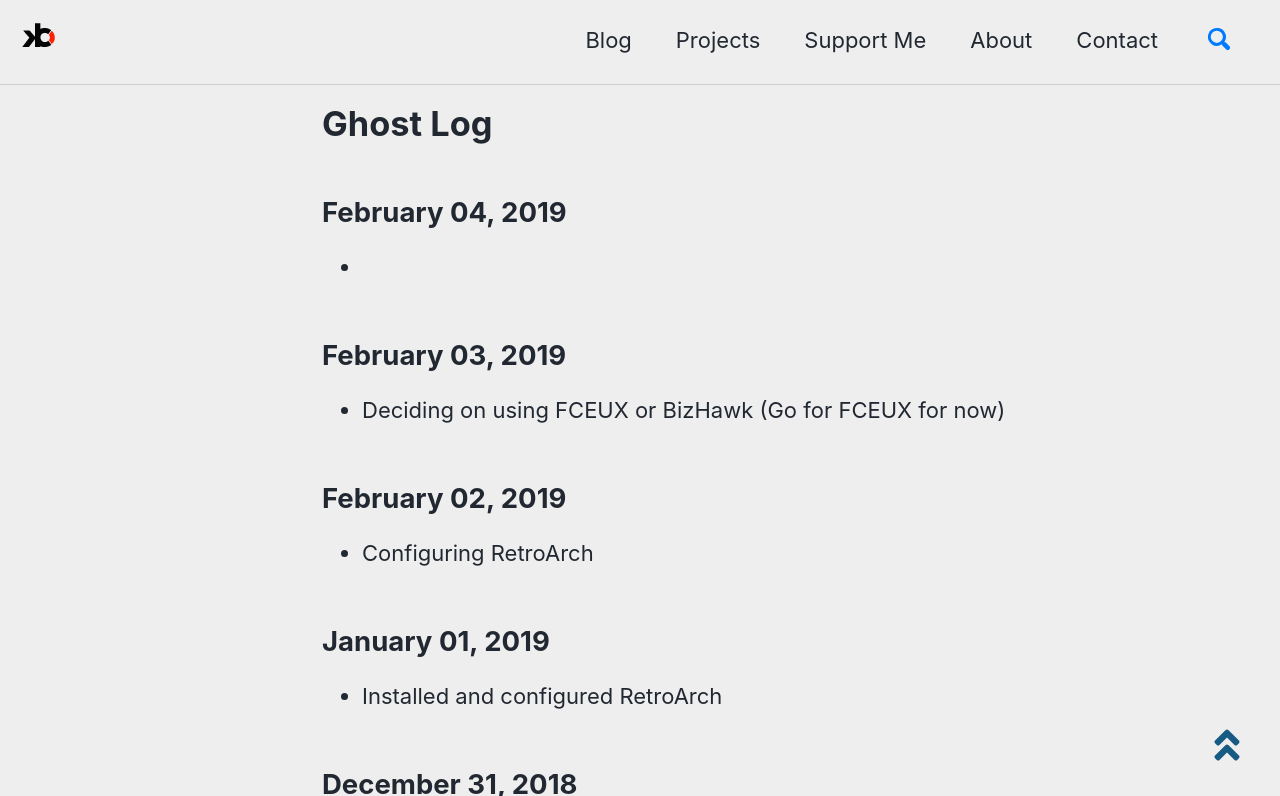
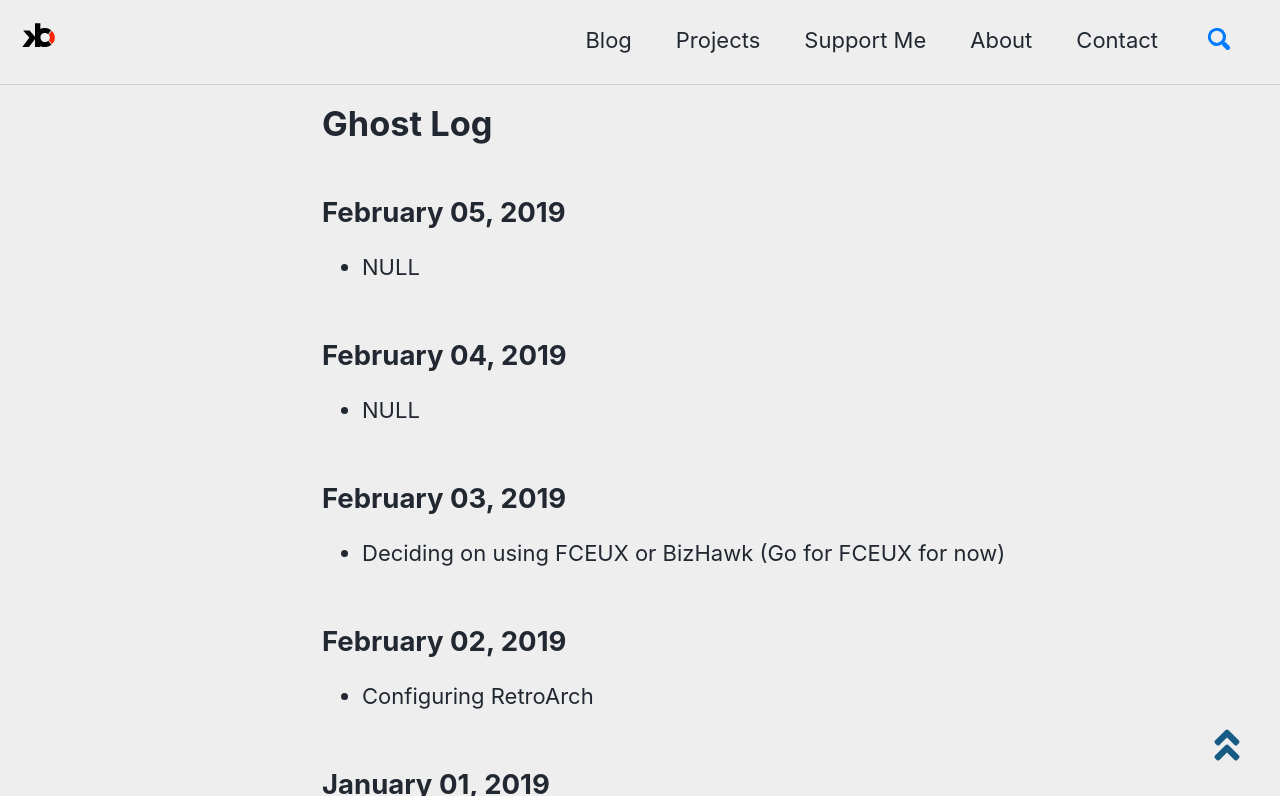
Before and after one commit to kulbhushanchand/kulbhushanchand.github.io-v2, a Jekyll site: the page built from _pages/main/log.md, in a window 1280 px wide and 900 px high, cut to the strip 104-900 px from the top of the window. Built offline with Jekyll 4.4.1, drawn with Linux system fonts in a browser that asks for light colours; cached includes are drawn as plain includes; comment, search, counter and statistics services are not loaded; a style sheet for code colours, icons or effects is not loaded.

Commit message:
Update log.md

```diff
--- a/_pages/main/log.md
+++ b/_pages/main/log.md
@@ -17,8 +17,11 @@ toc: false
 
 {% assign dateFormat = '%B %d, %Y' %}
 
+## {{ "2019-02-05" | date: dateFormat }}
+- NULL
+
 ## {{ "2019-02-04" | date: dateFormat }}
--
+- NULL
 
 ## {{ "2019-02-03" | date: dateFormat }}
 - Deciding on using FCEUX or BizHawk (Go for FCEUX for now)
```
